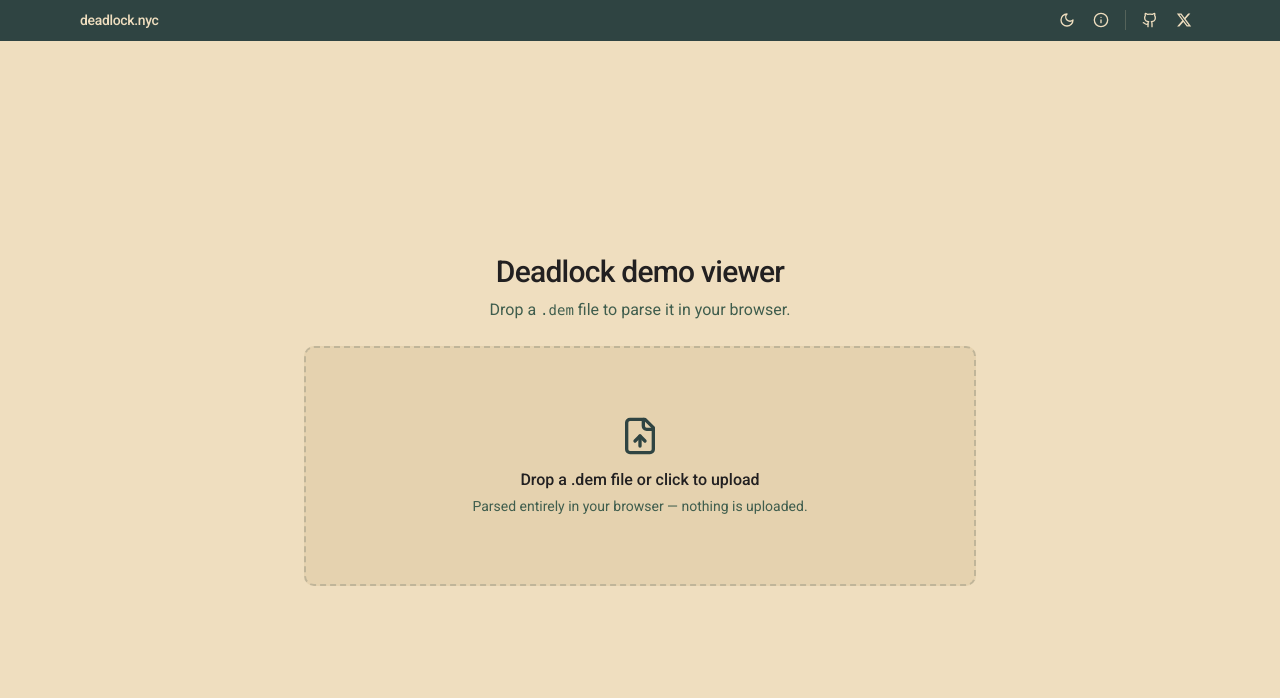
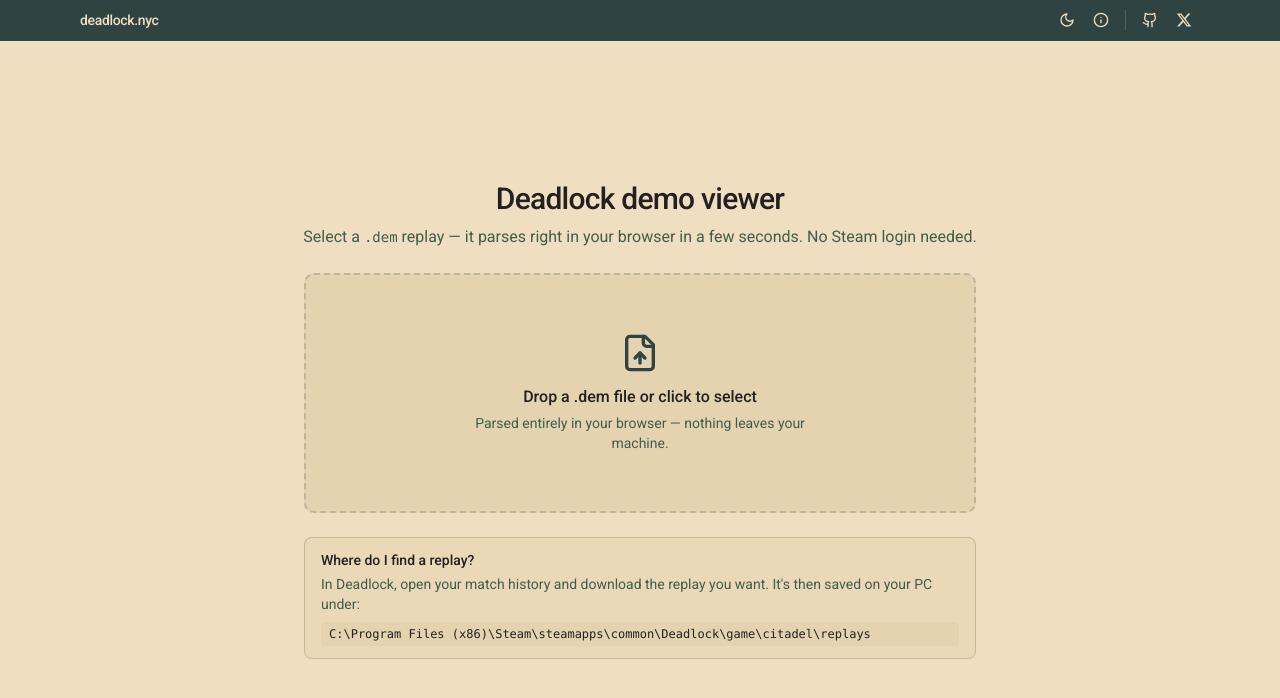
Before and after one commit to mircokroon/deadlock-nyc, a React (Vite) app: page / in a window 1280 px wide. Shown: the top 698 px of the page. Built offline with nearby package versions, Linux system fonts and the light colour scheme.

Commit message:
change upload language to mention how nothing is uploaded

```diff
--- a/src/components/upload-zone.tsx
+++ b/src/components/upload-zone.tsx
@@ -220,7 +220,8 @@
           Deadlock demo viewer
         </h1>
         <p className="mt-2 text-muted-foreground">
-          Drop a <code className="font-mono text-sm">.dem</code> file to parse it in your browser.
+          Select a <code className="font-mono text-sm">.dem</code> replay — it
+          parses right in your browser in a few seconds. No Steam login needed.
         </p>
       </div>
 
@@ -264,7 +265,7 @@
             <p className="text-base font-medium">
               {parsing
                 ? `Parsing ${state.name}…`
-                : "Drop a .dem file or click to upload"}
+                : "Drop a .dem file or click to select"}
             </p>
             {parsing ? (
               <>
@@ -290,7 +291,7 @@
               </>
             ) : (
               <p className="mt-1 text-sm text-muted-foreground">
-                Parsed entirely in your browser — nothing is uploaded.
+                Parsed entirely in your browser — nothing leaves your machine.
               </p>
             )}
           </div>
@@ -313,6 +314,17 @@
             {state.message}
           </p>
         )}
+
+        <div className="mt-6 rounded-md border border-border bg-card/50 px-4 py-3 text-sm text-muted-foreground">
+          <p className="font-medium text-foreground">Where do I find a replay?</p>
+          <p className="mt-1">
+            In Deadlock, open your match history and download the replay you
+            want. It's then saved on your PC under:
+          </p>
+          <code className="mt-2 block overflow-x-auto rounded bg-muted px-2 py-1 font-mono text-xs text-foreground">
+            C:\Program Files (x86)\Steam\steamapps\common\Deadlock\game\citadel\replays
+          </code>
+        </div>
       </div>
     </div>
   );
```
